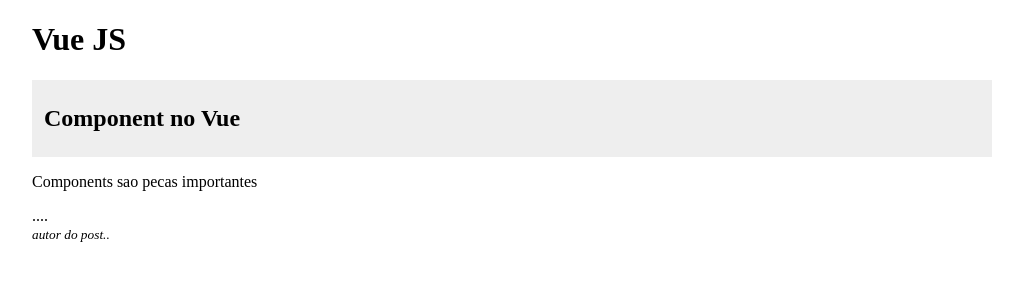
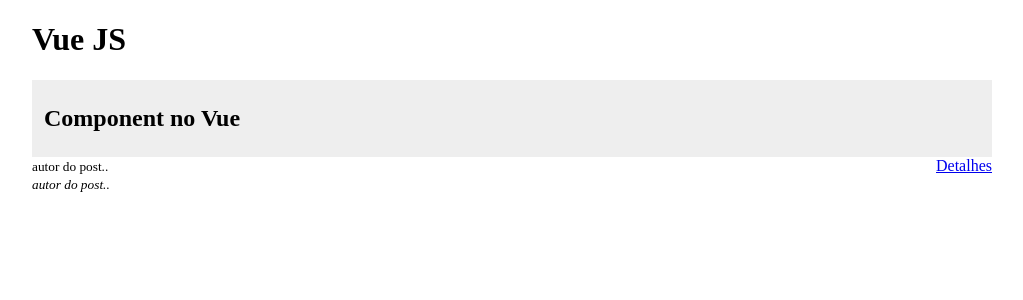
Before and after one commit to vagnercazarotto/vueJs, a Vue app in the folder baseVueJs/vue-components-avancado/: page / in a window 1280 px wide. Shown: the top 300 px of the page, without its empty margins (128-1151 px from the left). Built offline with nearby package versions, Linux system fonts and the light colour scheme.

Commit message:
Overwritting a default slot

```diff
--- a/baseVueJs/vue-components-avancado/src/App.vue
+++ b/baseVueJs/vue-components-avancado/src/App.vue
@@ -12,6 +12,8 @@
 
 
       <small slot="rodape">autor do post..</small>
+
+      <template slot="botao">Detalhes</template>
 
     </Post>
 
--- a/baseVueJs/vue-components-avancado/src/components/Post.vue
+++ b/baseVueJs/vue-components-avancado/src/components/Post.vue
@@ -6,7 +6,10 @@
         </div>
 
         <div class="post-conteudo">
-            <slot></slot>
+            <slot name="rodape"></slot>
+            <a href="#" class="link">
+                <slot name="botao">Ler mais..</slot>
+            </a>
         </div>
 
         <div class="post-rodape">
@@ -35,4 +38,8 @@
         font-style: italic;
     }
 
+    .link {
+        float: right;
+    }
+
 </style>
```
